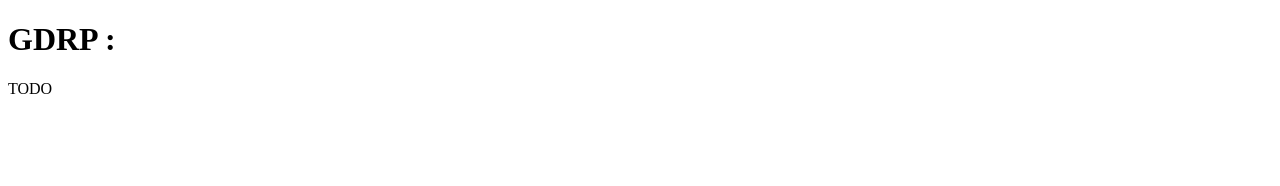
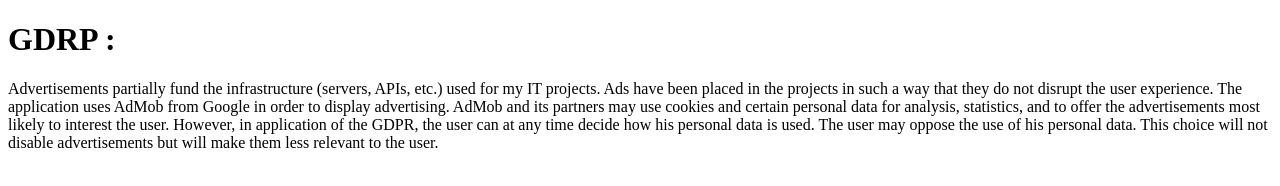
Before and after one commit to pcamousseigt/pcamousseigt.github.io, a plain HTML site: page NFCsecure/GDRP.html in a window 1280 px wide. Drawn offline with Linux system fonts and the light colour scheme.

Commit message:
Update GDRP.html

```diff
--- a/NFCsecure/GDRP.html
+++ b/NFCsecure/GDRP.html
@@ -6,6 +6,6 @@
 </head>
 <body>
   <h1>GDRP :</h1>
-  <p>TODO</p>
+  <p>Advertisements partially fund the infrastructure (servers, APIs, etc.) used for my IT projects. Ads have been placed in the projects in such a way that they do not disrupt the user experience. The application uses AdMob from Google in order to display advertising. AdMob and its partners may use cookies and certain personal data for analysis, statistics, and to offer the advertisements most likely to interest the user. However, in application of the GDPR, the user can at any time decide how his personal data is used. The user may oppose the use of his personal data. This choice will not disable advertisements but will make them less relevant to the user.</p>
 </body>
 </html>
```
